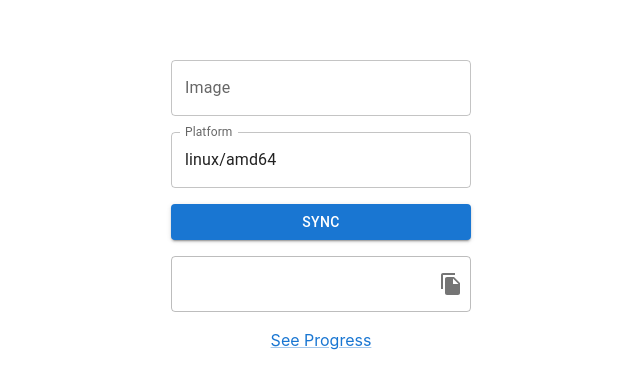
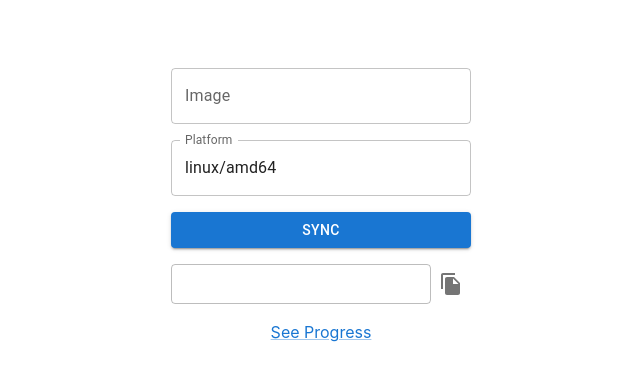
Before and after one commit to 117503445/synctainer, a React (Vite) app in the folder src/fe/container-sync/: page / in a window 1280 px wide. Shown: the part 194-582 px from the top of the page, without its empty margins (319-959 px from the left). Built offline with nearby package versions, Linux system fonts and the light colour scheme.

Commit message:
TextField multiline
Signed-off-by: 117503445 <t117503445@gmail.com>

```diff
--- a/src/fe/container-sync/src/App.tsx
+++ b/src/fe/container-sync/src/App.tsx
@@ -85,7 +85,13 @@ function App() {
 
             console.info(`Syncing ${image} with ${platform}`)
 
-            let response = await fetch(`${host}`, {
+            const MOCK = false
+            // const MOCK = true // should be false in production
+
+            let response: Response
+
+            if (!MOCK) {
+              response = await fetch(`${host}`, {
                 method: 'POST',
                 body: JSON.stringify({
                   image: image,
@@ -95,10 +101,12 @@ function App() {
                   'Content-Type': 'application/json',
                 }
               })
-
-            // await new Promise(resolve => setTimeout(resolve, 1000))
-            // let resp = {
-            // }
+            } else {
+              await new Promise(resolve => setTimeout(resolve, 1000))
+              response = new Response(JSON.stringify({
+                image: "registry.cn-hangzhou.aliyuncs.com/117503445-mirror/sync:docker.io.library.mysql.latest"
+              }))
+            }
 
             console.log(response.status)
 
@@ -138,8 +146,8 @@ function App() {
 
         <div>
           <Box display="flex" alignItems="center">
-            <TextField inputRef={inputRef} variant="outlined" fullWidth disabled />
-            <IconButton onClick={handleCopy} sx={{ height: '100%', marginLeft: '-40px', "&:focus": { outline: 'none' } }}>
+            <TextField inputRef={inputRef} variant="outlined" fullWidth disabled multiline size="small" inputProps={{ style: { fontSize: 14 } }} />
+            <IconButton onClick={handleCopy} sx={{ height: '100%', marginLeft: '-0px', "&:focus": { outline: 'none' } }}>
               <FileCopyIcon />
             </IconButton>
           </Box>
```
Lines whose indentation alone changed are shown as unchanged.
